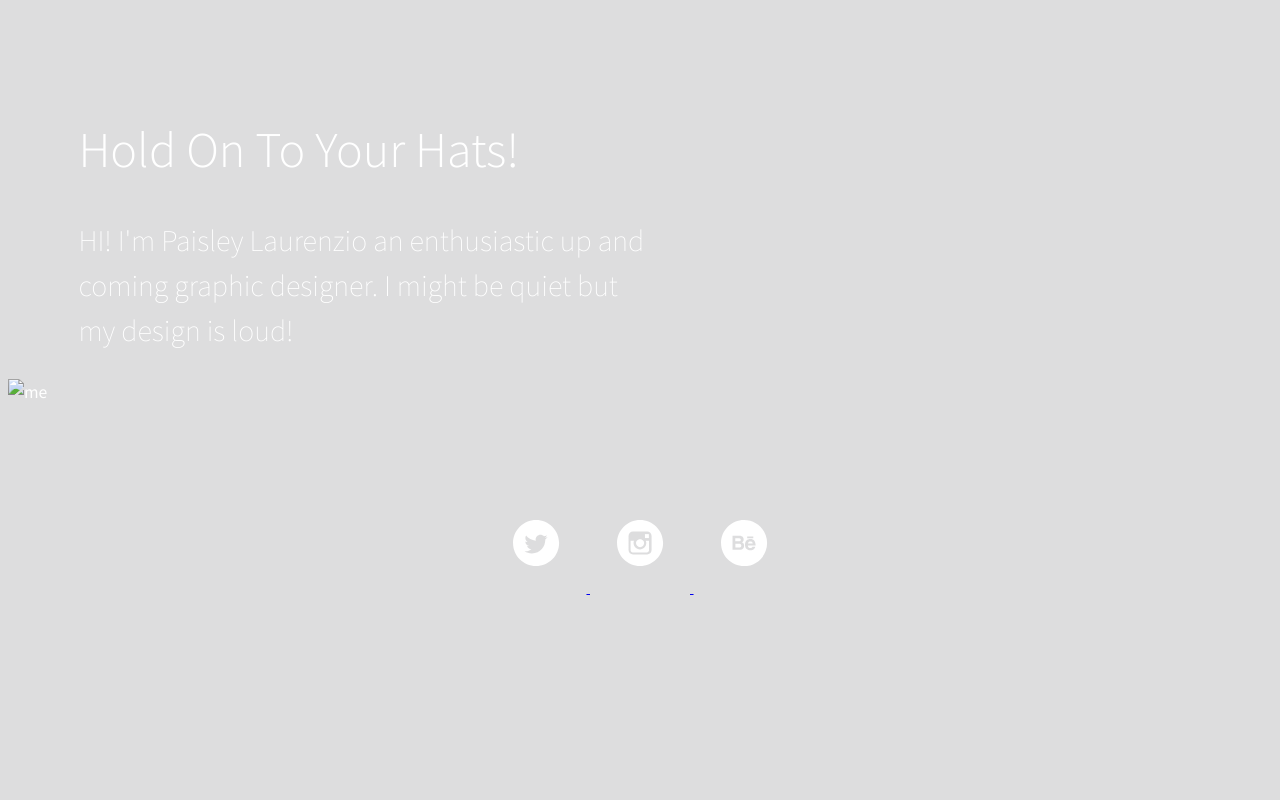
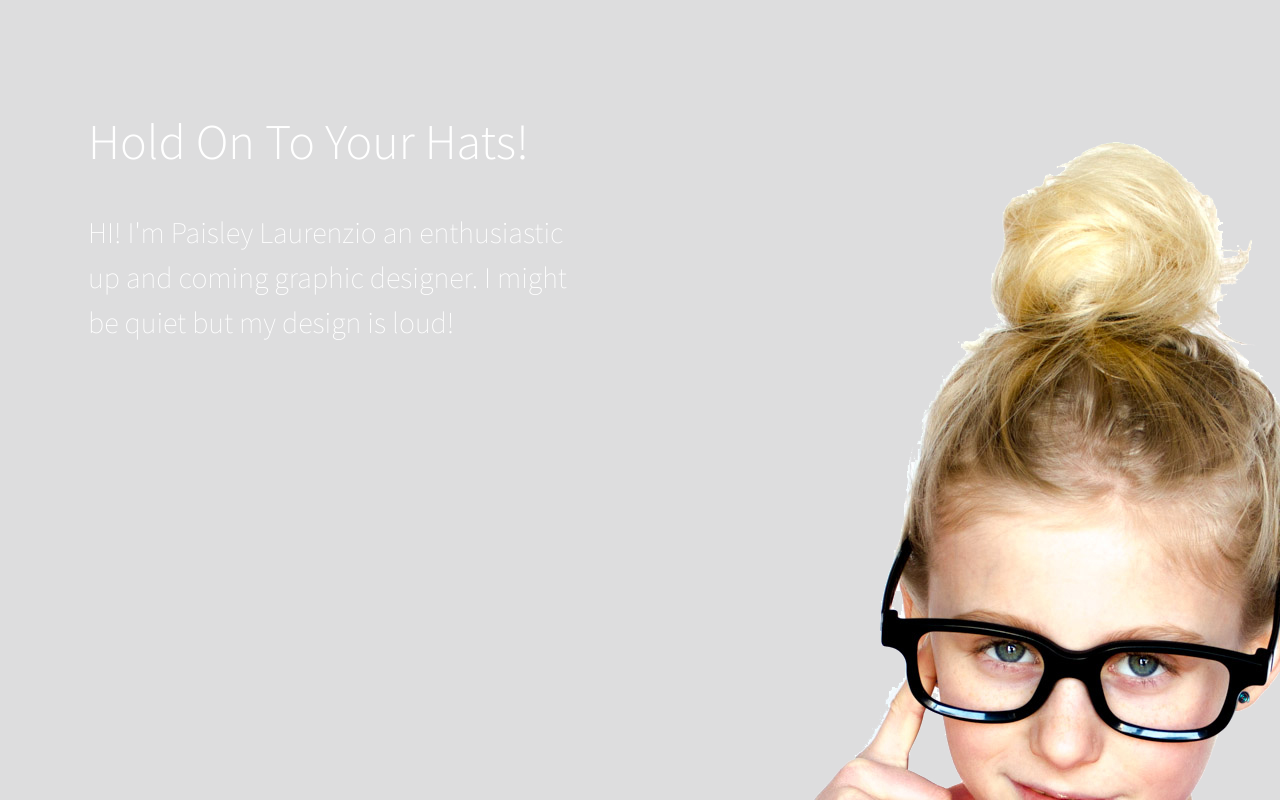
Before and after one commit to paisley-laurenzio/portfolio-coming-soon, a plain HTML site: page index.html in a window 1280 px wide. Shown: the top 800 px of the page. Drawn offline with Linux system fonts and the light colour scheme.

Commit message:
added more style and added placeholder image

```diff
--- a/css/main.css
+++ b/css/main.css
@@ -12,16 +12,22 @@ html {
     -webkit-text-size-adjust: 100%;
     text-size-adjust: 100%;
     background-color: #ddddde;
-    color: white;
+    color: #fff;
     font-family: 'Source Sans Pro', sans-serif;
+    overflow-x: hidden;
 }
 
 *, *::before, *::after {
     box-sizing: inherit;
 }
 
+body {
+    margin: 0;
+    padding: 0;
+    overflow-x: hidden;
+}
 .text {
-    padding-left: 4em;
+    padding-left: 5em;
     padding-right: 3em;
     margin: 0;
 }
@@ -39,6 +45,17 @@ p {
     font-size: 30px;
 }
 
+.me-pic {
+    margin: 0 auto;
+    vertical-align: middle;
+    margin-top: 10%;
+    max-width: 90%;
+}
+
+.icons {
+    text-decoration: none;
+}
+
 .socialmedia {
     width: 50px;
     margin: 25px;
@@ -46,5 +63,6 @@ p {
 }
 
 footer {
+    margin: 0 auto;
     text-align: center;
 }
--- a/index.html
+++ b/index.html
@@ -10,16 +10,18 @@
         <meta name="viewport" content="width=device-width,initial-scale=1">
     </head>
     <body>
-        <div class="text">
-            <h1 class="title unit unit-xs-1 unit-m-1-2 unit-l-1-2">Hold On To Your Hats!</h1>
-            <p class="unit unit-xs-1 unit-m-1-2 unit-l-1-2">HI! I'm Paisley Laurenzio an enthusiastic up and coming graphic designer. I might be quiet but my design is loud!</p>
-        </div>
+        <div  class="grid">
+            <div class="text unit unit-xs-1 unit-m-1-2 unit-l-1-2">
+                <h1 class="title">Hold On To Your Hats!</h1>
+                <p>HI! I'm Paisley Laurenzio an enthusiastic up and coming graphic designer. I might be quiet but my design is loud!</p>
+            </div>
 
-        <div>
-            <img src="img/" alt="me">
+            <div class="me-pic unit unit-xs-1 unit-m-1-2 unit-l-1-2">
+                <img src="img/Series-1.png" alt="me">
+            </div>
         </div>
     </body>
-    <footer>
+    <footer class="grid">
             <div class="icons unit unit-xs-1 unit-m-1 unit-l-1">
                 <a href="https://twitter.com/designinpaisley">
                     <img src="img/twittericon-01.svg" alt="twitter" class="socialmedia">
```
Also changed, not shown: img/Series-1.png (added).
